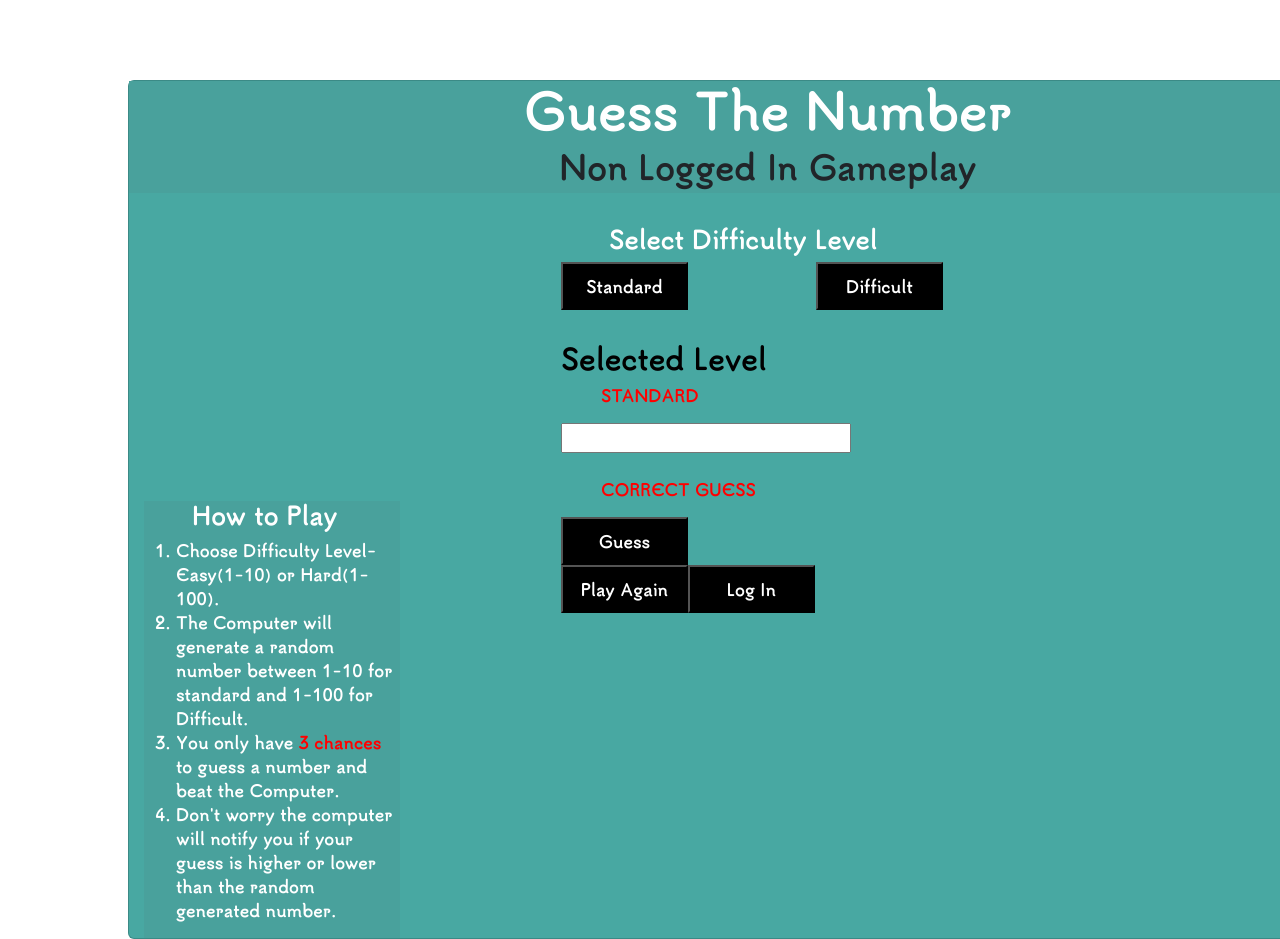
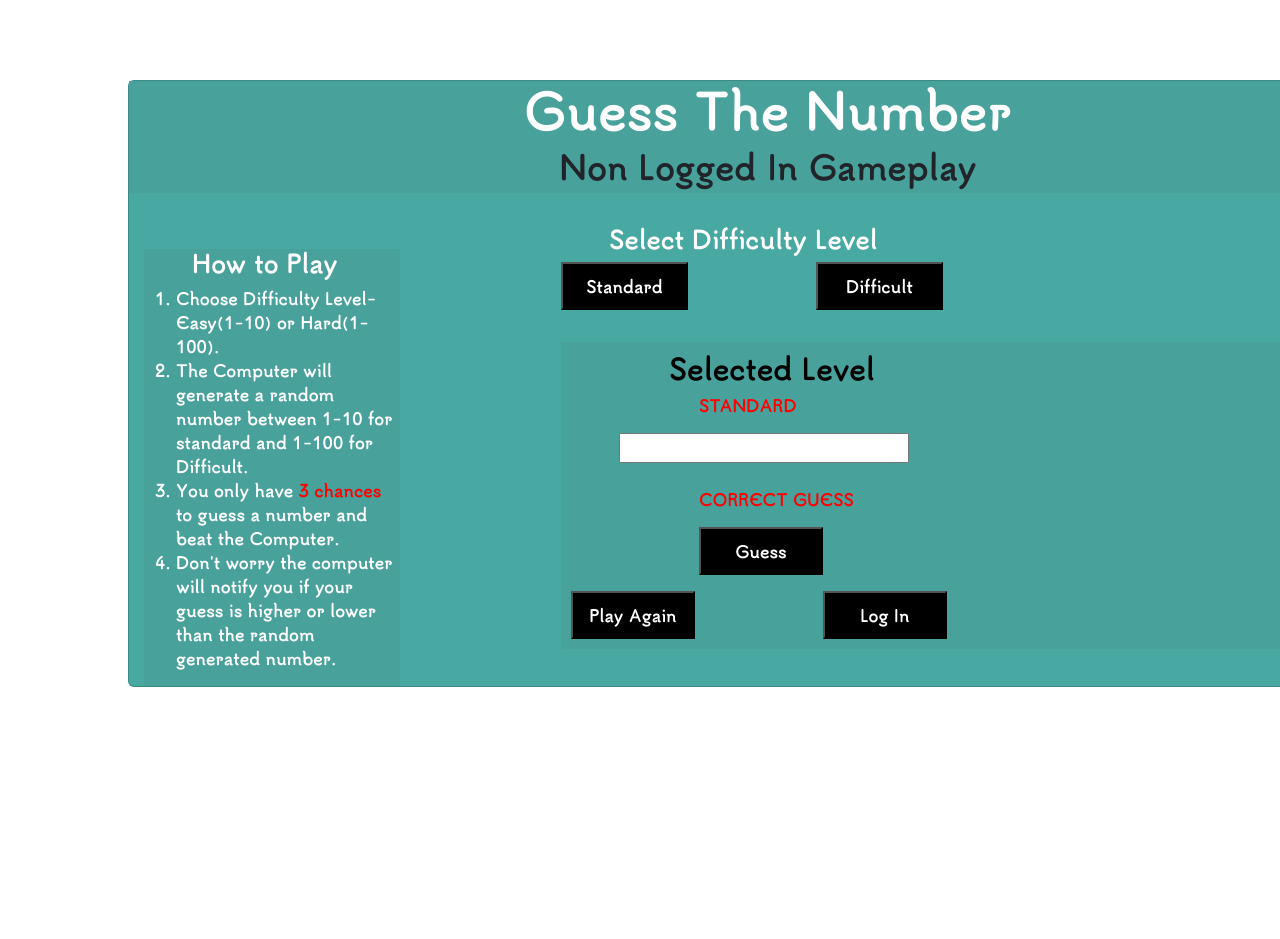
Before and after one commit to AndrewIMLEx/Learning-Project, a React app: page / in a window 1280 px wide. Shown: the top 939 px of the page. After the commit the page ends 800 px from the top, so only its background shows below. Built offline with nearby package versions, Linux system fonts and the light colour scheme.

Commit message:
adjust left margin

```diff
--- a/src/style.css
+++ b/src/style.css
@@ -30,10 +30,13 @@ h4 {
     margin-left: 2em;
     color:white;
 }
+h3 {
+    margin-left: 3.5em;
+}
 
 p {
     color: white;
-    margin-left:2.5em;
+    margin-left: 8em;
 }
 
 .rules {
@@ -42,7 +45,7 @@ p {
     height : 70%;
     background-color: #49A19C;
     margin-left: 15px;
-    margin-top: -7em;
+    margin-top: -25em;
 }
 .header {
     background-color: #49A19C;
@@ -51,17 +54,31 @@ p {
     margin-left: 27em;
     margin-top: 2em;
 }
+#LevelForm{
+    margin-left: 3em
+}
 .levelCard{
-    margin-top: 2em
+    margin-top: 2em;
+    background-color: #49A19C;
+    padding: 10px;
 }
 button{
     padding :10px;
     width: 15%;
-    height: 30%;
+    height: 15%;
     background-color: black;
     color: white;
 }
-
+.playButtons{
+    margin-top: 1em;
+}
 #difficult{
     margin-left: 8rem ;
 }
+#guess{
+    margin-left: 8rem ;
+
+}
+#login{
+    margin-left: 8rem;
+}
```
